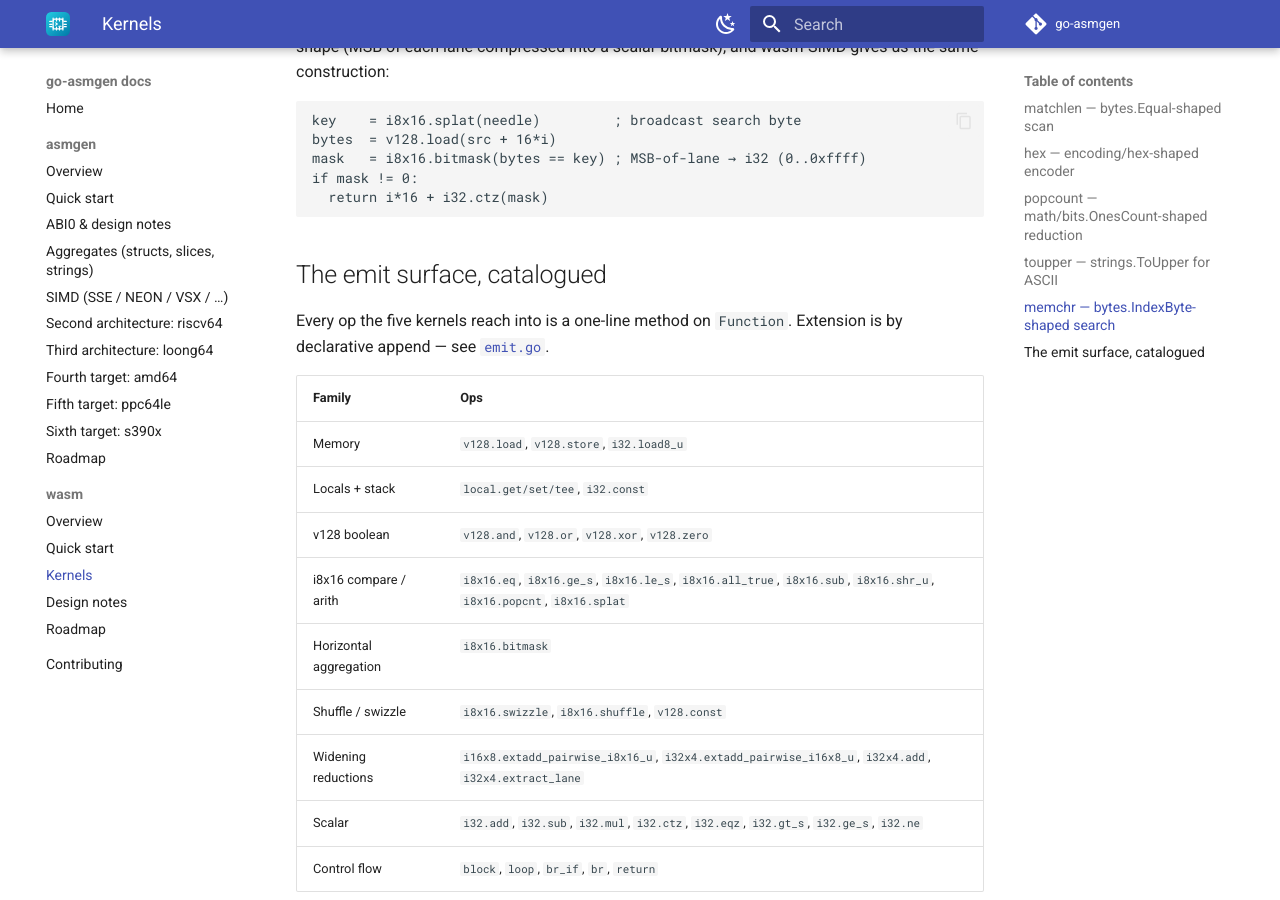
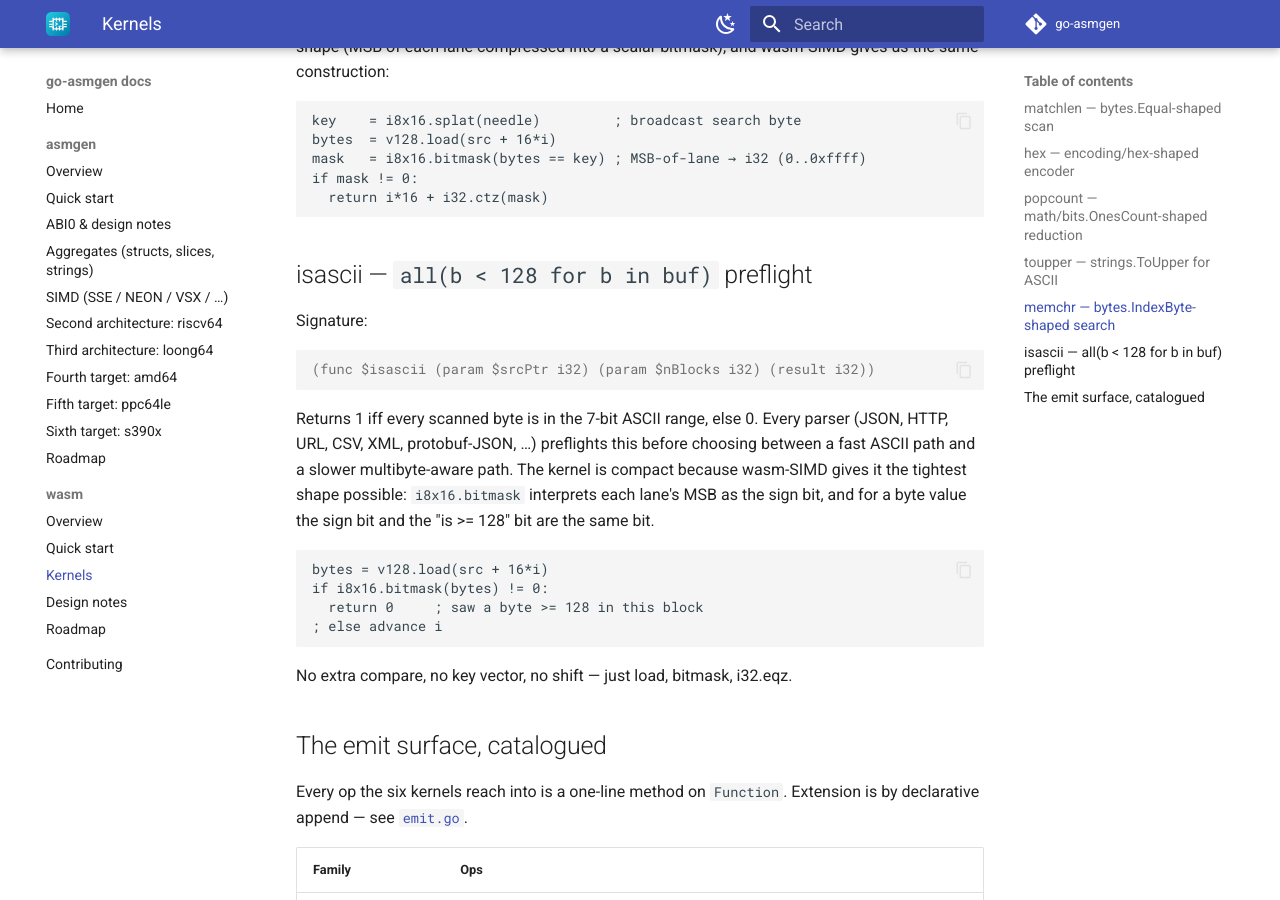
Before and after one commit to go-asmgen/docs, an MkDocs documentation site: the page built from docs/wasm/kernels.md, in a window 1280 px wide and 900 px high, scrolled down 1909 px. Built offline with MkDocs 1.6.1 and Material for MkDocs 9.7.7, drawn with Linux system fonts in a browser that asks for light colours; the version menu is left out; some of the changed text lies outside the part shown.

Commit message:
docs/wasm: sync kernel catalogue to include isascii (6th kernel)
Mirrors go-asmgen/wasm 1994db5 into the docs site: the kernel table on
the overview page and the "Kernels" page both list isascii — the "is
every byte < 128?" preflight — with signature, algorithm sketch, and
the wasm-SIMD ops it exercises.

Also tightens the MD040 fenced-code-block warnings on the toupper and
memchr pseudocode snippets by tagging them as `text` (they aren't any
specific language; text keeps them out of the syntax-highlighter but
still consistent-styled).

Co-Authored-By: Claude Opus 4.8 <noreply@anthropic.com>

````diff
--- a/docs/wasm/kernels.md
+++ b/docs/wasm/kernels.md
@@ -1,9 +1,9 @@
 # wasm — Kernels
 
-The five kernels that ship with v0.1.0. Every one is a `go run` command that
-prints WAT to stdout; every one has a golden-file test that pins the exact
-output byte-for-byte; every one has a wazero cross-check against a Go
-reference.
+The six kernels that ship in the current main. Every one is a `go run`
+command that prints WAT to stdout; every one has a golden-file test that
+pins the exact output byte-for-byte; every one has a wazero cross-check
+against a Go reference.
 
 ## matchlen — `bytes.Equal`-shaped scan
 
@@ -68,7 +68,7 @@ Case-folds ASCII bytes to uppercase 16 lanes at a time. Every byte outside
 `[a..z]` passes through untouched. The kernel showcases the pattern common to
 text-processing kernels: a **signed-compare pair → mask → arithmetic delta**:
 
-```
+```text
 mask   = (bytes ge_s 'a') & (bytes le_s 'z')     ; 0xff where in [a..z]
 delta  = mask & (0x20 × 16)                       ; 0x20 where lowercase
 upper  = i8x16.sub(bytes, delta)                  ; branchless subtract
@@ -88,7 +88,7 @@ Returns the index of the first byte in the scanned region that equals
 its keep — SSE has PMOVMSKB with the same shape (MSB of each lane compressed
 into a scalar bitmask), and wasm-SIMD gives us the same construction:
 
-```
+```text
 key    = i8x16.splat(needle)         ; broadcast search byte
 bytes  = v128.load(src + 16*i)
 mask   = i8x16.bitmask(bytes == key) ; MSB-of-lane → i32 (0..0xffff)
@@ -96,9 +96,33 @@ if mask != 0:
   return i*16 + i32.ctz(mask)
 ```
 
+## isascii — `all(b < 128 for b in buf)` preflight
+
+Signature:
+
+```lisp
+(func $isascii (param $srcPtr i32) (param $nBlocks i32) (result i32))
+```
+
+Returns 1 iff every scanned byte is in the 7-bit ASCII range, else 0.
+Every parser (JSON, HTTP, URL, CSV, XML, protobuf-JSON, …) preflights this
+before choosing between a fast ASCII path and a slower multibyte-aware
+path. The kernel is compact because wasm-SIMD gives it the tightest shape
+possible: `i8x16.bitmask` interprets each lane's MSB as the sign bit, and
+for a byte value the sign bit and the "is >= 128" bit are the same bit.
+
+```text
+bytes = v128.load(src + 16*i)
+if i8x16.bitmask(bytes) != 0:
+  return 0     ; saw a byte >= 128 in this block
+; else advance i
+```
+
+No extra compare, no key vector, no shift — just load, bitmask, i32.eqz.
+
 ## The emit surface, catalogued
 
-Every op the five kernels reach into is a one-line method on `Function`.
+Every op the six kernels reach into is a one-line method on `Function`.
 Extension is by declarative append — see
 [`emit.go`](https://github.com/go-asmgen/wasm/blob/main/emit.go).
 
````
Also changed, not shown: docs/wasm/index.md (+2 -1 lines).
